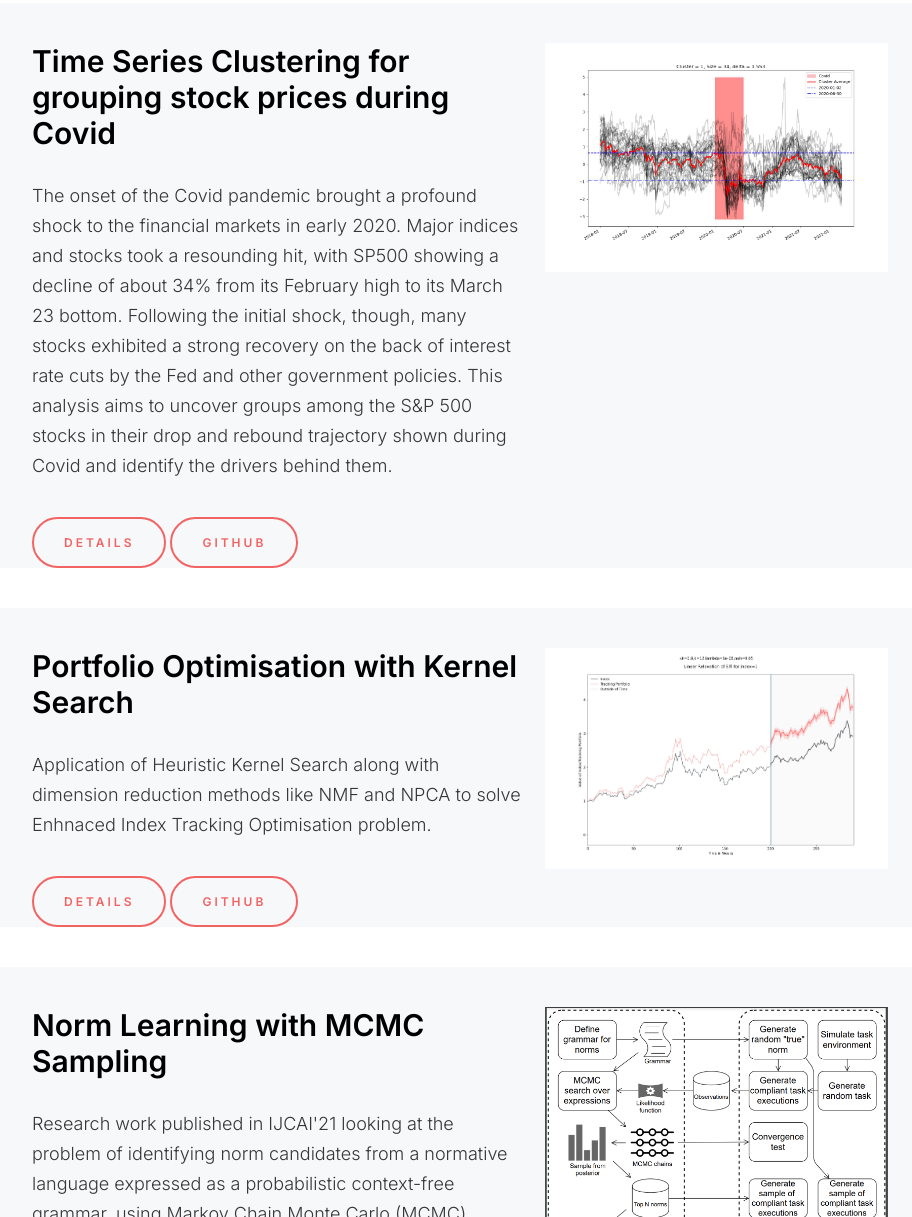
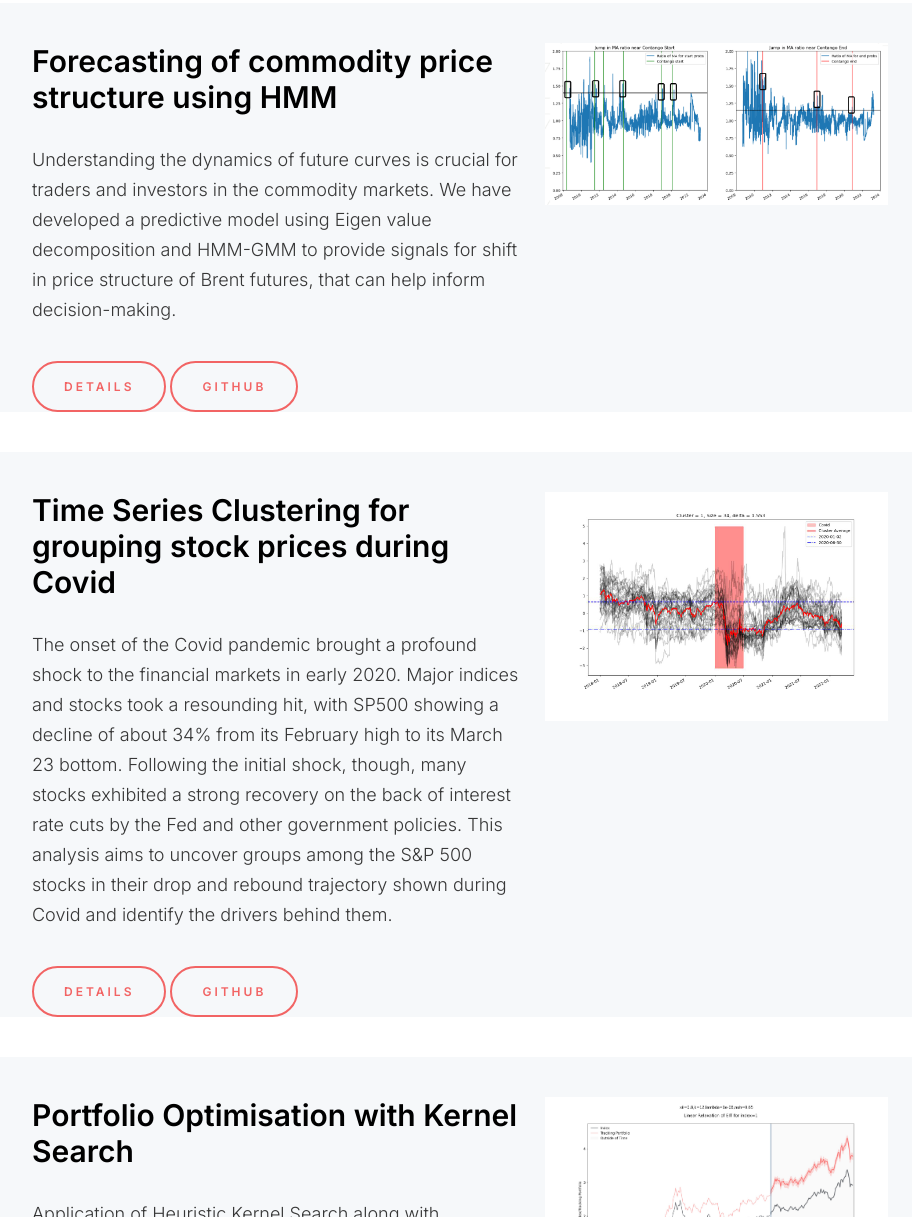
Before and after one commit to ashish1610dhiman/ashish_portfolio, a plain HTML site: page index.html in a window 1280 px wide. Shown: the part 4244-5461 px from the top of the page, without its empty margins (120-1032 px from the left). Drawn offline with nearby package versions, Linux system fonts and the light colour scheme.

Commit message:
updated projects on home page

```diff
--- a/index.html
+++ b/index.html
@@ -280,6 +280,22 @@
               <div class="row">
                   <div class="col-12 col-sm-12 col-md-7 col-lg-7 col-xl-7 col-xxl-7">
                       <section>
+                        <h3 class="ds-work-tilte">Forecasting of commodity price structure using HMM</h3>
+                          <p>Understanding the dynamics of future curves is crucial for traders and investors in the commodity markets. We have developed a predictive model using Eigen value decomposition and HMM-GMM to provide signals for shift in price structure of Brent futures, that can help inform decision-making.
+                          </p>
+                            <a href="https://github.com/ashish1610dhiman/statistical_factors_brent/blob/main/contago_final_report.pdf" class="ds-button" target="_blank">Details</a>
+                            <a href="https://github.com/ashish1610dhiman/statistical_factors_brent" class="ds-button" target="_blank">Github</a>
+                      </section>
+                  </div>
+                  <div class="col-12 col-sm-12 col-md-5 col-lg-5 col-xl-5 col-xxl-5">
+                    <figure><img src="assets/images/contango_project.png"></figure>
+                  </div>
+              </div>
+            </div>
+            <div class="ds-work-list">
+              <div class="row">
+                  <div class="col-12 col-sm-12 col-md-7 col-lg-7 col-xl-7 col-xxl-7">
+                      <section>
                           <h3 class="ds-work-tilte">Time Series Clustering for grouping stock prices during Covid</h3>
                           <p>The onset of the Covid pandemic brought a profound shock to the financial markets in early 2020. Major indices and stocks took a resounding hit, with SP500 showing a decline of about 34% from its February high to its March 23 bottom. Following the initial shock, though, many stocks exhibited a strong recovery on the back of interest rate cuts by the Fed and other government policies.
 
```
